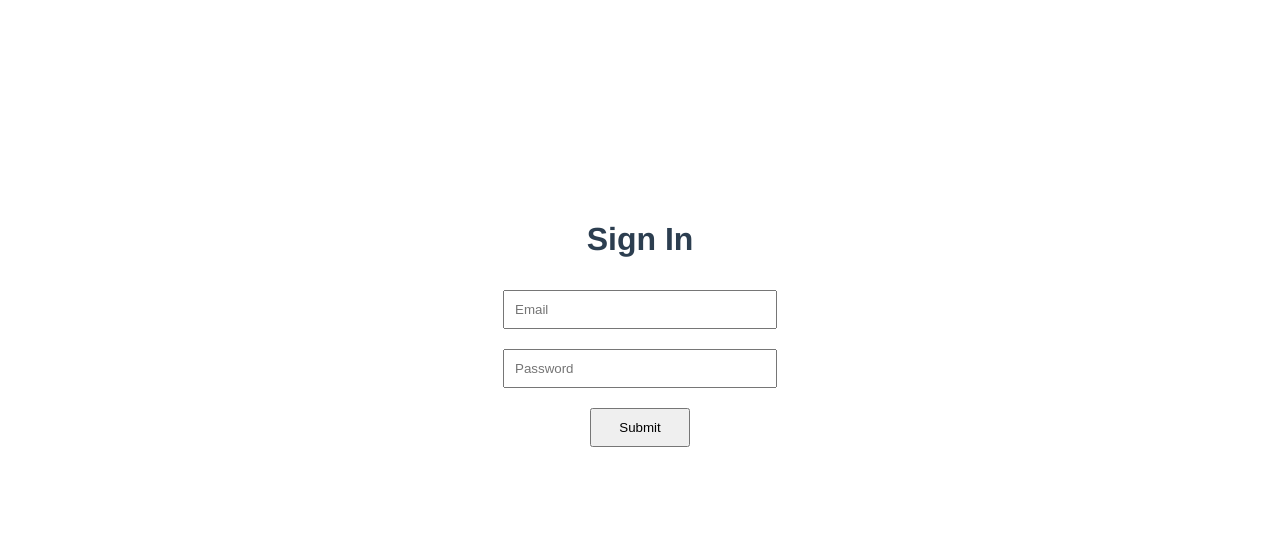
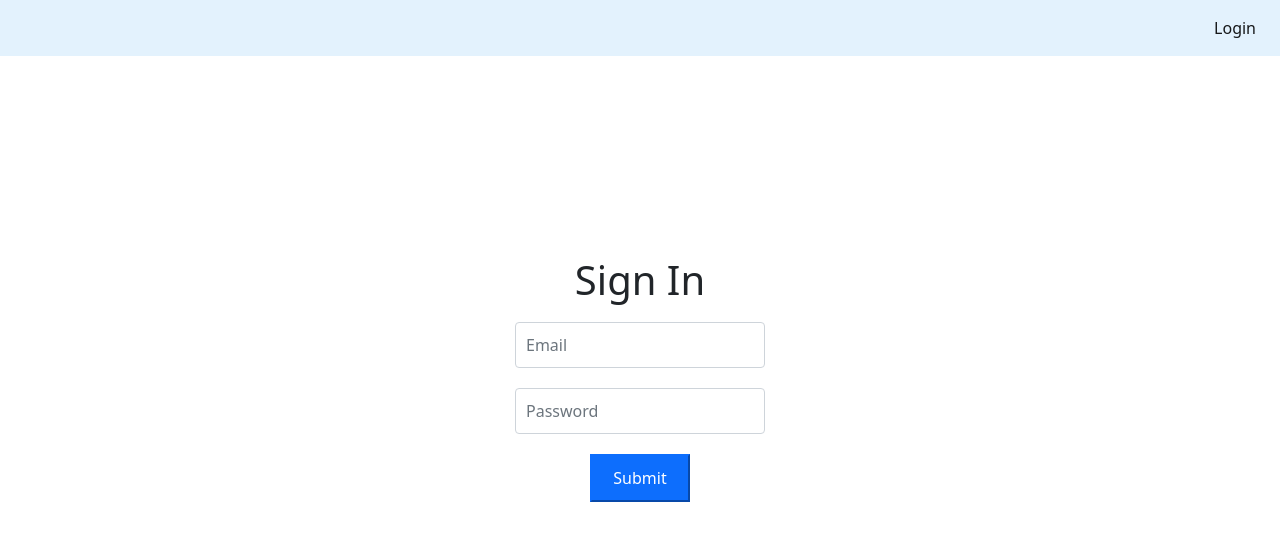
Before and after one commit to Briansangermano/MemoryGameVue, a Vue app: page / in a window 1280 px wide. Shown: the top 540 px of the page. Built offline with nearby package versions, Linux system fonts and the light colour scheme.

Commit message:
Implement boostrap navbar on app

```diff
--- a/package.json
+++ b/package.json
@@ -8,6 +8,7 @@
     "lint": "vue-cli-service lint"
   },
   "dependencies": {
+    "bootstrap": "^5.1.3",
     "core-js": "^3.19.1",
     "vue": "^2.6.11",
     "vue-router": "^3.5.3",
--- a/public/index.html
+++ b/public/index.html
@@ -5,6 +5,7 @@
     <meta http-equiv="X-UA-Compatible" content="IE=edge">
     <meta name="viewport" content="width=device-width,initial-scale=1.0">
     <link rel="icon" href="<%= BASE_URL %>favicon.ico">
+    <link href="https://cdn.jsdelivr.net/npm/bootstrap@5.1.3/dist/css/bootstrap.min.css" rel="stylesheet" integrity="sha384-1BmE4kWBq78iYhFldvKuhfTAU6auU8tT94WrHftjDbrCEXSU1oBoqyl2QvZ6jIW3" crossorigin="anonymous">
     <title>Memory Game</title>
   </head>
   <body>
--- a/src/App.vue
+++ b/src/App.vue
@@ -1,12 +1,45 @@
 <template>
-  <div id="app">
+  <div>
+    <nav class="navbar navbar-expand-lg navbar-light" style="background-color: #e3f2fd;">
+      <a class="navbar-brand"></a>
+      <button class="navbar-toggler" type="button" data-toggle="collapse" data-target="#navbarNavAltMarkup" aria-controls="navbarNavAltMarkup" aria-expanded="false" aria-label="Toggle navigation">
+        <span class="navbar-toggler-icon"></span>
+      </button>
+      <div class="collapse navbar-collapse" id="navbarNavAltMarkup">
+        <div class="navbar-nav">
+          <router-link v-if="isLogged" class="nav-item nav-link" to="/profile">Profile</router-link>
+          <router-link v-if="isLogged" class="nav-item nav-link" to="/players">Players</router-link>
+          <router-link v-if="isLogged" class="nav-item nav-link" to="/game">Game</router-link>
+        </div>
+        <div class="navbar-nav">
+          <div v-if="isLogged" @click="logoutClick"><router-link class="nav-item nav-link" to="/">Logout</router-link></div>
+          <div v-else><router-link class="nav-item nav-link active" to="/">Login</router-link></div>
+          <a class="navbar-brand"></a>
+        </div>
+      </div>
+    </nav>
     <router-view />
   </div>
 </template>
 
 <script>
+import { mapState, mapActions } from "vuex";
+
 export default {
   name: 'App',
+
+  methods: {
+    ...mapActions(['logout']),
+    logoutClick() { this.logout() },
+  },
+
+  computed: {
+    ...mapState(["userLogged"]),
+    isLogged() {
+      if (this.userLogged.name) return true
+      return false;
+    }
+  },
 }
 </script>
 
@@ -19,4 +52,9 @@ export default {
     color: #2c3e50;
     margin-top: 60px;
   }
+
+  .collapse {
+    display: flex;
+    justify-content: space-between;
+  }
 </style>
--- /dev/null
+++ b/src/components/Game.vue
@@ -0,0 +1,13 @@
+<template>
+  <div>GAME</div>
+</template>
+
+<script>
+export default {
+
+}
+</script>
+
+<style>
+
+</style>
--- a/src/components/Login.vue
+++ b/src/components/Login.vue
@@ -77,4 +77,9 @@ export default {
     padding: 10px;
     width: 100px;
   }
+
+  h1 {
+    display: flex;
+    justify-content: center;
+  }
 </style>
--- a/src/components/Profile.vue
+++ b/src/components/Profile.vue
@@ -39,7 +39,9 @@ export default {
 
 <style>
   .title {
+    display: flex;
     font-size: 2em;
+    justify-content: center;
   }
 
   .container-profile {
--- a/src/router/index.js
+++ b/src/router/index.js
@@ -3,6 +3,7 @@ import VueRouter from "vue-router";
 import Login from "../components/Login.vue";
 import Profile from "../components/Profile.vue";
 import Players from "../components/Players.vue";
+import Game from "../components/Game.vue";
 
 Vue.use(VueRouter);
 
@@ -21,6 +22,11 @@ const routes = [
     path: "/players",
     name: "Players",
     component: Players,
+  },
+  {
+    path: "/game",
+    name: "Game",
+    component: Game,
   }
 ];
 
--- a/src/store/actions.js
+++ b/src/store/actions.js
@@ -7,6 +7,15 @@ export default {
       commit(types.SUBMIT_LOGING_SUCCESS, userData)
     } catch (error) {
       commit(types.SUBMIT_LOGING_FAILURE)
+    }
+  },
+
+  logout({ commit }) {
+    commit(types.LOGOUT_REQUEST);
+    try {
+      commit(types.LOGOUT_SUCCESS)
+    } catch (error) {
+      commit(types.LOGOUT_FAILURE)
     }
   },
 
--- a/src/store/mutations.js
+++ b/src/store/mutations.js
@@ -1,7 +1,7 @@
 import * as types from "./types";
 
 export default {
-  // Loging
+  // LOGIN
   [types.SUBMIT_LOGING_REQUEST](state) {
     state.fetchingData = true;
     state.error = null;
@@ -19,7 +19,24 @@ export default {
     state.error = error;
   },
 
-  // Get Players
+  // LOGOUT
+  [types.LOGOUT_REQUEST](state) {
+    state.fetchingData = true;
+    state.error = null;
+  },
+
+  [types.LOGOUT_SUCCESS](state) {
+    state.fetchingData = false;
+    state.error = null;
+    state.userLogged = {}
+  },
+
+  [types.LOGOUT_FAILURE](state, { error }) {
+    state.fetchingData = false;
+    state.error = error;
+  },
+
+  // GET PLAYERS
   [types.GET_PLAYERS_REQUEST](state) {
     state.fetchingData = true;
     state.error = null;
--- a/src/store/types.js
+++ b/src/store/types.js
@@ -3,6 +3,10 @@ export const SUBMIT_LOGING_REQUEST = "SUBMIT_LOGING_REQUEST";
 export const SUBMIT_LOGING_SUCCESS = "SUBMIT_LOGING_SUCCESS";
 export const SUBMIT_LOGING_FAILURE = "SUBMIT_LOGING_FAILURE";
 
+export const LOGOUT_REQUEST = "LOGOUT_REQUEST";
+export const LOGOUT_SUCCESS = "LOGOUT_SUCCESS";
+export const LOGOUT_FAILURE = "LOGOUT_FAILURE";
+
 export const GET_PLAYERS_REQUEST = "GET_PLAYERS_REQUEST";
 export const GET_PLAYERS_SUCCESS = "GET_PLAYERS_SUCCESS";
 export const GET_PLAYERS_FAILURE = "GET_PLAYERS_FAILURE";
```
Also changed, not shown: 1 other file (tests, documents, lock files or other folders).
